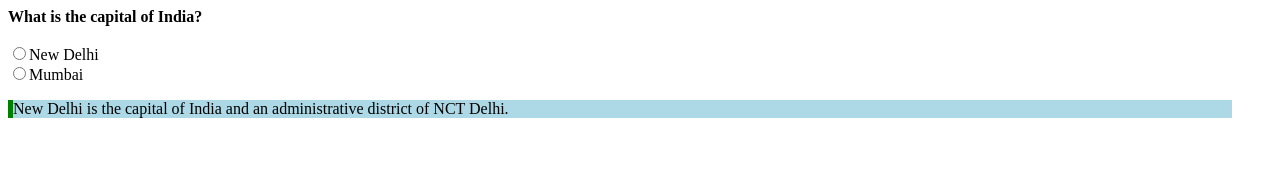
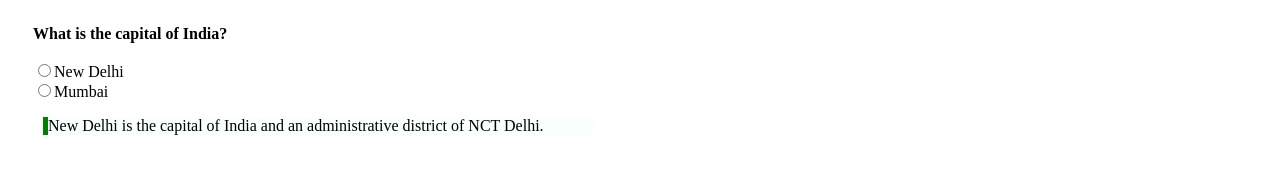
Before and after one commit to acciojob/trivia-mannmanjeet988, a website: page main.html in a window 1280 px wide. Drawn offline with Linux system fonts and the light colour scheme.

Commit message:
created a submission

```diff
--- a/main.html
+++ b/main.html
@@ -9,15 +9,17 @@
 <body>
 	<!-- the entire body must be written by student -->
 <!-- 	<p></p> -->
-	<div class="question">
+	<section>
+		<div class="question">
 		<label for="quiz">What is the capital of India?</label><br>
 		<br>
 		<input type="radio"  value="New Delhi" name="quiz" id="quiz">New Delhi<br>
 		<input type="radio"  value="Mumbai" name="quiz" id="quiz">Mumbai<br>
 	</div>
-	<div class="blockquote">
+	<div class="blockquote-1">
 		<blockquote cite="https://en.wikipedia.org/wiki/New_Delhi">New Delhi is the capital of India and an administrative district of NCT Delhi.</blockquote>
 	</div>
+	</section>
     <script type="text/javascript" src="./script.js">
 </script>
 
--- a/styles.css
+++ b/styles.css
@@ -2,7 +2,7 @@
 /* Your CSS Code here. */
 blockquote{
 	border-left: 5px solid green;
-	background-color: lightblue;
+	background-color: #f8fffe;
 }
 
 .question input{
@@ -13,6 +13,12 @@ label{
 	font-weight:bold;
 }
 
-.blockquote{
-	margin-left:-40px;
+section{
+	max-width: 600px;
+	margin: 10px;
+	padding: 15px;
 }
+
+.blockquote-1{
+	margin-left: -30px;
+}
```
